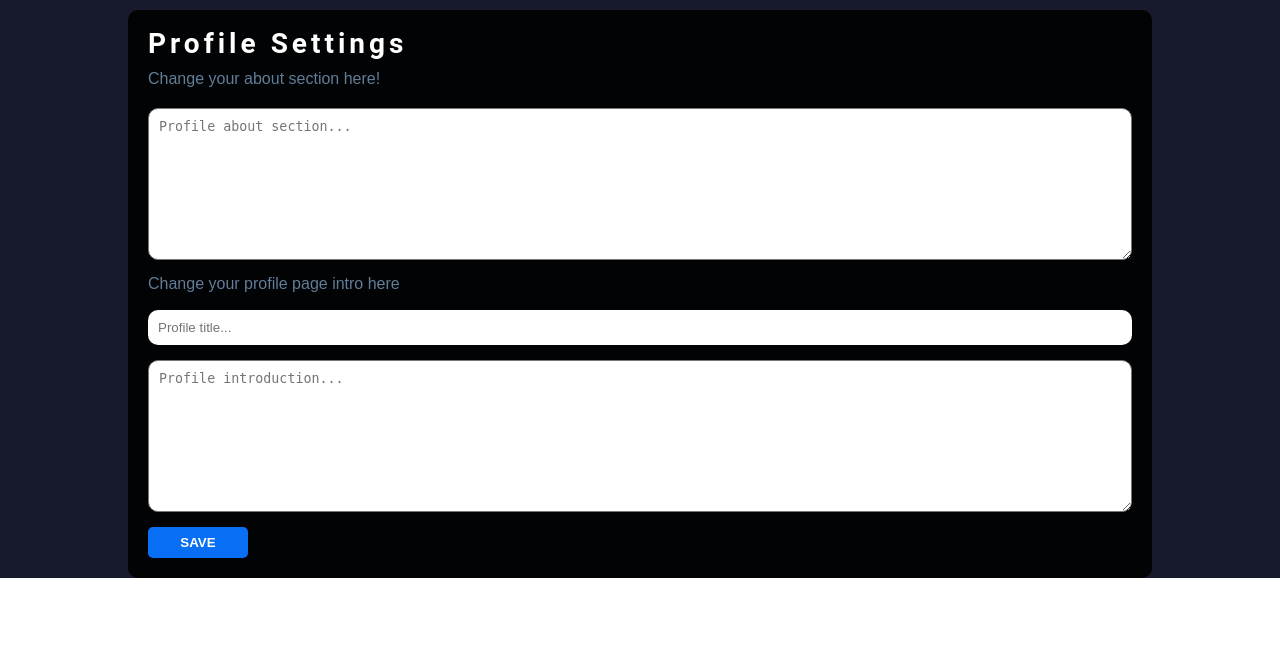
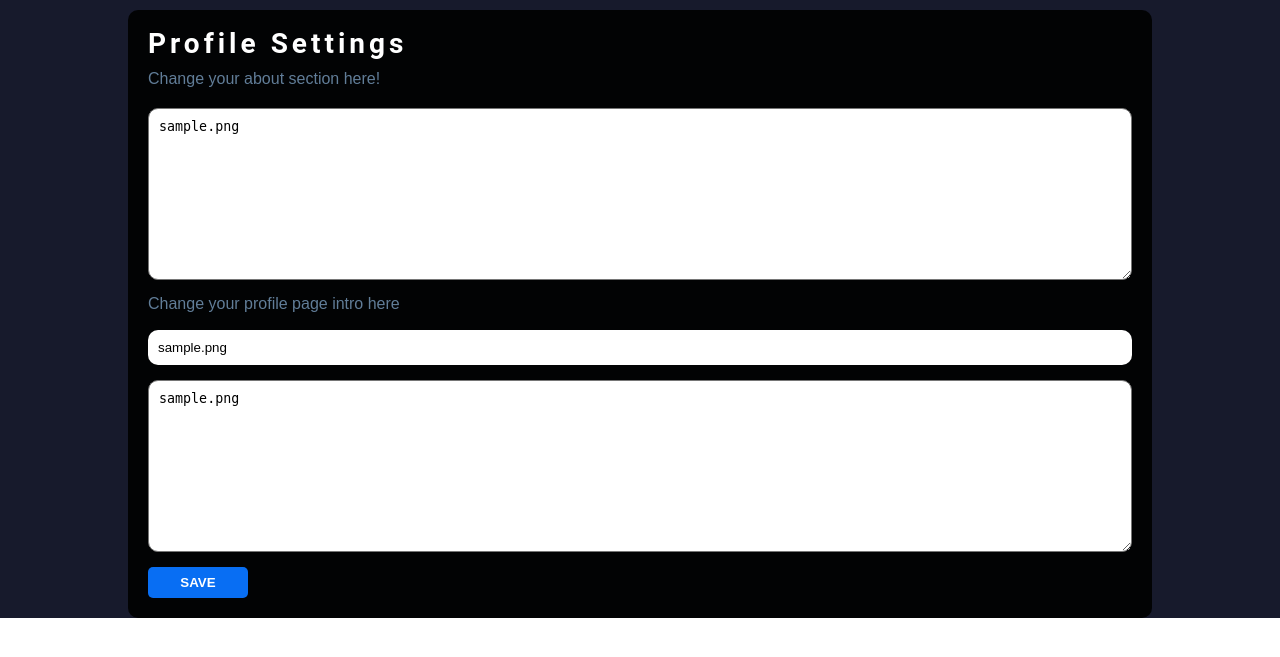
Before and after one commit to ManNjoro/cool_projects, a PHP site: page /UserProfile/profilesettings.php in a window 1280 px wide. Shown: the part 82-739 px from the top of the page. Run offline with PHP 8.4, Linux system fonts and the light colour scheme; the visitor is signed in with stand-in values (Sample User, id 1); tables that the repository leaves empty hold one stand-in row (values such as "Sample post"); some libraries are stand-ins or nearby versions.

Commit message:
"Updated profile settings form to display and fetch user's current profile info; commented out unnecessary CSS"
Explanation:

* The PHP code in profilesettings.php has been updated to fetch and display the user's

```diff
--- a/PHP/UserProfile/css/styles.css
+++ b/PHP/UserProfile/css/styles.css
@@ -146,10 +146,10 @@ p {
 
 .profile-settings > form > textarea {
     border-radius: 10px;
-}
-.profile-settings > form > textarea::placeholder {
     padding: 10px;
 }
+/* .profile-settings > form > textarea::placeholder {
+} */
 .profile-settings > form > input {
     padding: 10px;
     border-radius: 10px;
--- a/PHP/UserProfile/profilesettings.php
+++ b/PHP/UserProfile/profilesettings.php
@@ -22,10 +22,16 @@ $profileInfo = new ProfileInfoView();
                 <h3>Profile settings</h3>
                 <p>Change your about section here!</p>
                 <form action="includes/profileinfo.inc.php" method="post">
-                    <textarea name="about" id="" cols="30" rows="10" placeholder="Profile about section..."></textarea>
+                    <textarea name="about" id="" cols="30" rows="10" placeholder="Profile about section..."><?php
+                        $profileInfo->fetchAbout($_SESSION["user_id"]);
+                        ?></textarea>
                     <p>Change your profile page intro here</p>
-                    <input type="text" name="introtitle" placeholder="Profile title...">
-                    <textarea name="introtext" id="" cols="30" rows="10" placeholder="Profile introduction..."></textarea>
+                    <input type="text" name="introtitle" placeholder="Profile title..." value="<?php
+                        $profileInfo->fetchTitle($_SESSION["user_id"]);
+                        ?>">
+                    <textarea name="introtext" id="" cols="30" rows="10" placeholder="Profile introduction..."><?php
+                        $profileInfo->fetchText($_SESSION["user_id"]);
+                        ?></textarea>
                     <button name="submit">SAVE</button>
                 </form>
             </div>
```
